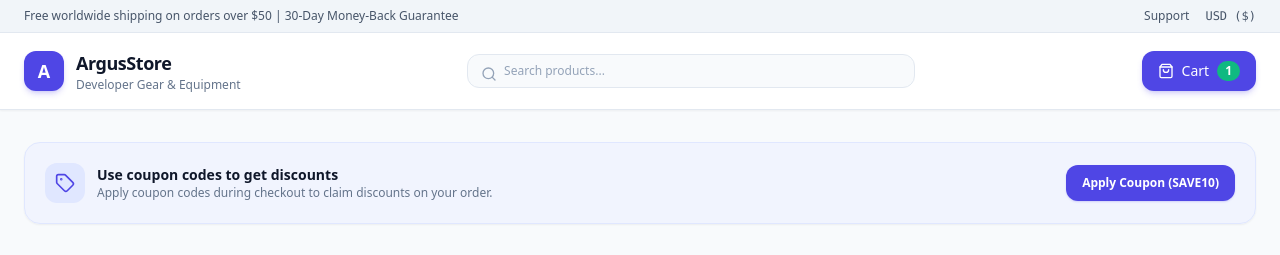
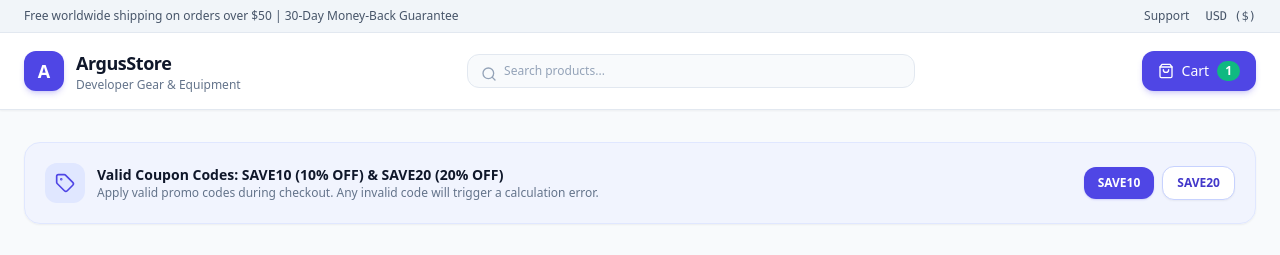
Before and after one commit to Niru-26016/testing-repo, a Next.js app in the folder frontend/: page / in a window 1280 px wide. Shown: the top 255 px of the page. Built offline with nearby package versions, Linux system fonts and the light colour scheme.

Commit message:
Show Coupon Applied popup and in-cart discount badge when valid promo is entered

```diff
--- a/frontend/src/app/page.jsx
+++ b/frontend/src/app/page.jsx
@@ -161,12 +161,14 @@ export default function StorefrontPage() {
         return;
       }
 
-      // Scenario 3: Graceful fallback when code is entered but invalid (discount is 0)
+      // Scenario 3: Valid or Handled Fallback
       const enteredCode = promoCode.trim().toUpperCase();
-      if (enteredCode && data.pricing && data.pricing.discount_percent === 0 && !["SAVE10", "SAVE20", "FREESHIP100"].includes(enteredCode)) {
+      if (enteredCode && data.pricing && data.pricing.discount_percent > 0) {
+        // Valid coupon successfully applied
+        showToast(`Coupon applied! ${data.pricing.discount_percent}% discount added`, "success");
+      } else if (enteredCode && data.pricing && data.pricing.discount_percent === 0) {
+        // Handled invalid code (post-fix)
         showToast("Incorrect or invalid code", "error");
-      } else if (enteredCode && data.pricing && data.pricing.discount_percent > 0) {
-        showToast(`Promo code applied: ${data.pricing.discount_percent}% off!`, "success");
       }
 
       // Successful checkout calculation
@@ -261,7 +263,7 @@ export default function StorefrontPage() {
                 </div>
               )}
               <div>
-                <p className="text-xs font-semibold">{toast.type === 'error' ? 'Invalid Code' : 'Success'}</p>
+                <p className="text-xs font-semibold">{toast.type === 'error' ? 'Invalid Code' : 'Coupon Applied'}</p>
                 <p className="text-xs text-slate-700 mt-0.5">{toast.message}</p>
               </div>
             </div>
@@ -335,19 +337,30 @@ export default function StorefrontPage() {
               <Tag className="w-5 h-5" />
             </div>
             <div>
-              <p className="text-sm font-semibold text-slate-900">Use coupon codes to get discounts</p>
-              <p className="text-xs text-slate-500">Apply coupon codes during checkout to claim discounts on your order.</p>
+              <p className="text-sm font-semibold text-slate-900">Valid Coupon Codes: SAVE10 (10% OFF) & SAVE20 (20% OFF)</p>
+              <p className="text-xs text-slate-500">Apply valid promo codes during checkout. Any invalid code will trigger a calculation error.</p>
             </div>
           </div>
+          <div className="flex items-center gap-2">
             <button
               onClick={() => {
                 setPromoCode("SAVE10");
                 setIsCheckoutOpen(true);
               }}
-            className="bg-indigo-600 hover:bg-indigo-700 text-white text-xs font-semibold px-4 py-2.5 rounded-xl transition-all shadow-sm shadow-indigo-600/20 whitespace-nowrap"
+              className="bg-indigo-600 hover:bg-indigo-700 text-white text-xs font-semibold px-3.5 py-2 rounded-xl transition-all shadow-sm shadow-indigo-600/20 whitespace-nowrap"
             >
-            Apply Coupon (SAVE10)
+              SAVE10
             </button>
+            <button
+              onClick={() => {
+                setPromoCode("SAVE20");
+                setIsCheckoutOpen(true);
+              }}
+              className="bg-white hover:bg-indigo-50 border border-indigo-200 text-indigo-700 text-xs font-semibold px-3.5 py-2 rounded-xl transition-all shadow-sm whitespace-nowrap"
+            >
+              SAVE20
+            </button>
+          </div>
         </div>
 
         {/* Category Filters */}
@@ -461,7 +474,7 @@ export default function StorefrontPage() {
                   <div className="flex gap-2">
                     <input
                       type="text"
-                      placeholder="Enter coupon code (e.g. SAVE10)"
+                      placeholder="Enter coupon (e.g. SAVE10, SAVE20)"
                       value={promoCode}
                       onChange={(e) => setPromoCode(e.target.value)}
                       className="flex-1 bg-white border border-slate-300 rounded-xl px-3 py-2 text-xs text-slate-900 placeholder-slate-400 focus:outline-none focus:border-indigo-500 font-mono uppercase"
@@ -474,6 +487,17 @@ export default function StorefrontPage() {
                       {loading ? <RefreshCw className="w-3.5 h-3.5 animate-spin" /> : "Apply"}
                     </button>
                   </div>
+
+                  {/* Coupon Applied Badge */}
+                  {checkoutResult?.pricing?.discount_amount > 0 && (
+                    <div className="mt-2.5 flex items-center justify-between bg-emerald-50 border border-emerald-200 text-emerald-800 px-3 py-2 rounded-xl text-xs animate-fade-in">
+                      <div className="flex items-center gap-1.5 font-medium">
+                        <CheckCircle2 className="w-4 h-4 text-emerald-600" />
+                        <span>Coupon applied! ({checkoutResult.pricing.discount_percent}% OFF)</span>
+                      </div>
+                      <span className="font-mono font-bold text-emerald-700">-${checkoutResult.pricing.discount_amount.toFixed(2)}</span>
+                    </div>
+                  )}
                 </div>
 
                 <div>
@@ -505,7 +529,7 @@ export default function StorefrontPage() {
                   </strong>
                   <p className="text-xs text-slate-700">Total Charged: <span className="font-mono font-bold text-slate-900">${checkoutResult.pricing.total.toFixed(2)}</span></p>
                   {checkoutResult.pricing.discount_amount > 0 && (
-                    <p className="text-[11px] text-emerald-700 font-medium">Discount Applied: -${checkoutResult.pricing.discount_amount.toFixed(2)}</p>
+                    <p className="text-[11px] text-emerald-700 font-medium">Coupon Discount Applied: -${checkoutResult.pricing.discount_amount.toFixed(2)}</p>
                   )}
                   {checkoutResult.shipping && (
                     <p className="text-[10px] text-slate-500 font-mono">Carrier: {checkoutResult.shipping.carrier} (${checkoutResult.shipping.shipping_fee})</p>
@@ -515,16 +539,30 @@ export default function StorefrontPage() {
             </div>
 
             {/* Bottom Order Summary & Action */}
-            <div className="border-t border-slate-200 pt-4 mt-6">
-              <div className="flex items-center justify-between text-sm mb-4">
-                <span className="text-slate-600 font-medium">Cart Subtotal:</span>
-                <span className="font-mono text-slate-900 font-bold text-base">${cartSubtotal.toFixed(2)}</span>
+            <div className="border-t border-slate-200 pt-4 mt-6 space-y-2">
+              <div className="flex items-center justify-between text-xs text-slate-500">
+                <span>Subtotal:</span>
+                <span className="font-mono text-slate-700 font-semibold">${cartSubtotal.toFixed(2)}</span>
+              </div>
+
+              {checkoutResult?.pricing?.discount_amount > 0 && (
+                <div className="flex items-center justify-between text-xs text-emerald-700 font-medium">
+                  <span>Coupon Discount ({checkoutResult.pricing.discount_percent}%):</span>
+                  <span className="font-mono font-bold">-${checkoutResult.pricing.discount_amount.toFixed(2)}</span>
+                </div>
+              )}
+
+              <div className="flex items-center justify-between text-sm pt-2 border-t border-slate-100">
+                <span className="text-slate-700 font-bold">Estimated Total:</span>
+                <span className="font-mono text-slate-900 font-bold text-base">
+                  ${(checkoutResult?.pricing?.total ?? cartSubtotal).toFixed(2)}
+                </span>
               </div>
 
               <button
                 onClick={handleCheckout}
                 disabled={loading || cart.length === 0}
-                className="w-full bg-indigo-600 hover:bg-indigo-700 disabled:bg-slate-200 disabled:text-slate-400 text-white font-semibold py-3.5 rounded-xl flex items-center justify-center gap-2 transition-all shadow-md shadow-indigo-600/20"
+                className="w-full mt-3 bg-indigo-600 hover:bg-indigo-700 disabled:bg-slate-200 disabled:text-slate-400 text-white font-semibold py-3.5 rounded-xl flex items-center justify-center gap-2 transition-all shadow-md shadow-indigo-600/20"
               >
                 {loading ? <RefreshCw className="w-4 h-4 animate-spin" /> : <ArrowRight className="w-4 h-4" />}
                 <span>{loading ? "Processing Order..." : "Place Order & Calculate"}</span>
```
Lines whose indentation alone changed are shown as unchanged.
